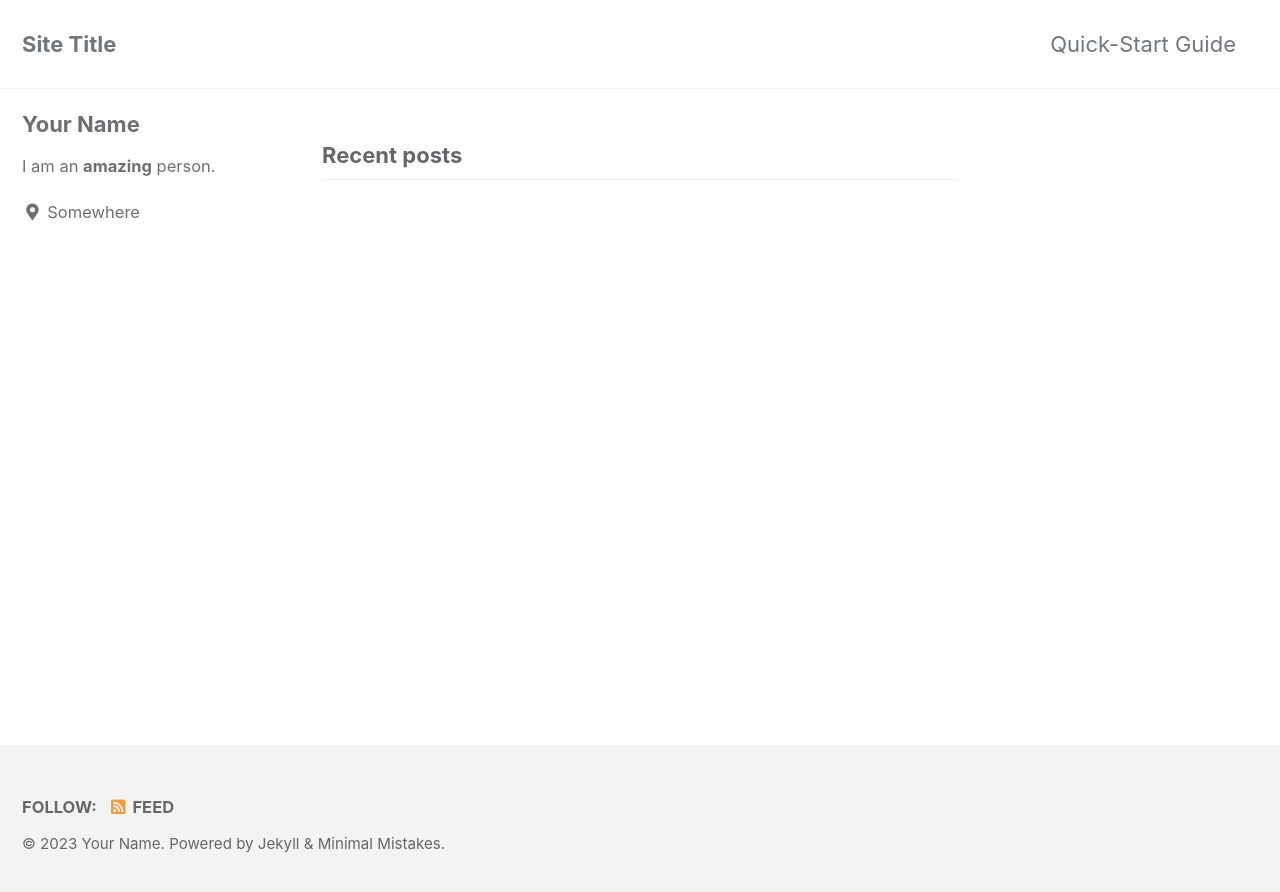
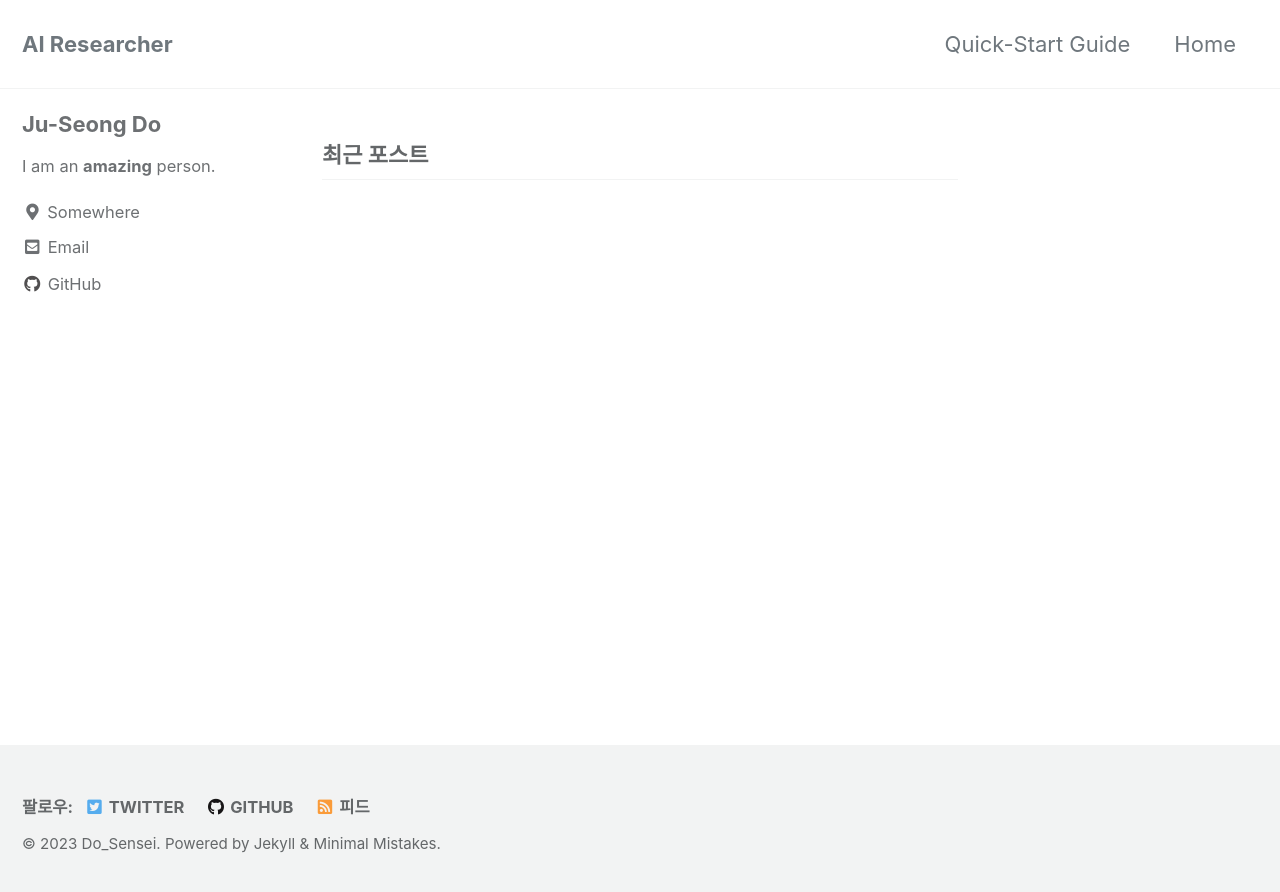
Before and after one commit to Do-sensei/Do-sensei.github.io, a Jekyll site: the page built from index.html, in a window 1280 px wide. Shown: the top 892 px of the page. Built offline with Jekyll 4.4.1, drawn with Linux system fonts in a browser that asks for light colours; cached includes are drawn as plain includes; the list of posts is cut into pages by our own code.

Commit message:
change template

```diff
--- a/_config.yml
+++ b/_config.yml
@@ -15,18 +15,18 @@
 minimal_mistakes_skin    : "default" # "air", "aqua", "contrast", "dark", "dirt", "neon", "mint", "plum", "sunrise"
 
 # Site Settings
-locale                   : "en-US"
-title                    : "Site Title"
+locale                   : "ko-KR"
+title                    : "Do_Sensei's Blog"
 title_separator          : "-"
 subtitle                 : # site tagline that appears below site title in masthead
-name                     : "Your Name"
-description              : "An amazing website."
-url                      : # the base hostname & protocol for your site e.g. "https://mmistakes.github.io"
+name                     : "Do_Sensei"
+description              : "To study AI."
+url                      : "https://do-sensei.github.io/" # the base hostname & protocol for your site e.g. "https://mmistakes.github.io"
 baseurl                  : # the subpath of your site, e.g. "/blog"
-repository               : # GitHub username/repo-name e.g. "mmistakes/minimal-mistakes"
+repository               : "https://github.com/Do-sensei/Do-sensei.github.io" # GitHub username/repo-name e.g. "mmistakes/minimal-mistakes"
 teaser                   : # path of fallback teaser image, e.g. "/assets/images/500x300.png"
 logo                     : # path of logo image to display in the masthead, e.g. "/assets/images/88x88.png"
-masthead_title           : # overrides the website title displayed in the masthead, use " " for no title
+masthead_title           : "AI Researcher"# overrides the website title displayed in the masthead, use " " for no title
 # breadcrumbs            : false # true, false (default)
 words_per_minute         : 200
 comments:
@@ -96,15 +96,15 @@ social:
 
 # Analytics
 analytics:
-  provider               : false # false (default), "google", "google-universal", "google-gtag", "custom"
+  provider               : "google-gtag" # false (default), "google", "google-universal", "google-gtag", "custom"
   google:
-    tracking_id          :
+    tracking_id          : "G-R0ZPTNHG01"
     anonymize_ip         : # true, false (default)
 
 
 # Site Author
 author:
-  name             : "Your Name"
+  name             : "Ju-Seong Do"
   avatar           : # path of avatar image, e.g. "/assets/images/bio-photo.jpg"
   bio              : "I am an **amazing** person."
   location         : "Somewhere"
@@ -112,7 +112,7 @@ author:
   links:
     - label: "Email"
       icon: "fas fa-fw fa-envelope-square"
-      # url: "mailto:your.name@email.com"
+      url: mailto:jsdo@knu.ac.kr
     - label: "Website"
       icon: "fas fa-fw fa-link"
       # url: "https://your-website.com"
@@ -124,7 +124,7 @@ author:
       # url: "https://facebook.com/"
     - label: "GitHub"
       icon: "fab fa-fw fa-github"
-      # url: "https://github.com/"
+      url: "https://github.com/Do-sensei"
     - label: "Instagram"
       icon: "fab fa-fw fa-instagram"
       # url: "https://instagram.com/"
@@ -134,13 +134,13 @@ footer:
   links:
     - label: "Twitter"
       icon: "fab fa-fw fa-twitter-square"
-      # url:
+      url: mailto:jsdo@knu.ac.kr
     - label: "Facebook"
       icon: "fab fa-fw fa-facebook-square"
       # url:
     - label: "GitHub"
       icon: "fab fa-fw fa-github"
-      # url:
+      url: "https://github.com/Do-sensei"
     - label: "GitLab"
       icon: "fab fa-fw fa-gitlab"
       # url:
--- a/_data/navigation.yml
+++ b/_data/navigation.yml
@@ -2,6 +2,8 @@
 main:
   - title: "Quick-Start Guide"
     url: https://mmistakes.github.io/minimal-mistakes/docs/quick-start-guide/
+  - title: "Home"
+    url: "/"
   # - title: "About"
   #   url: https://mmistakes.github.io/minimal-mistakes/about/
   # - title: "Sample Posts"
--- /dev/null
+++ b/google99488de3e1735126.html
@@ -0,0 +1 @@
+google-site-verification: google99488de3e1735126.html
--- /dev/null
+++ b/robots.txt
@@ -0,0 +1,4 @@
+User-agent: *
+Allow: /
+
+Sitemap: https://do-sensei.github.io//sitemap.xml
```
Also changed, not shown: stiemap.xml (added, +32 -0 lines).
